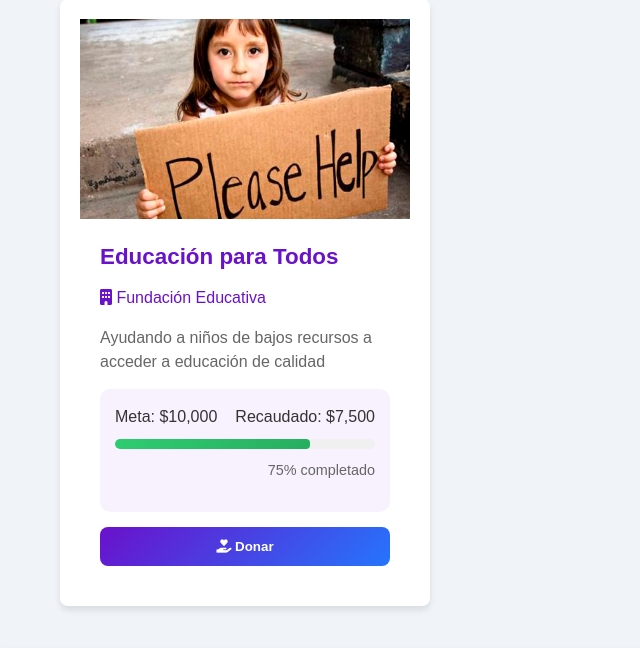
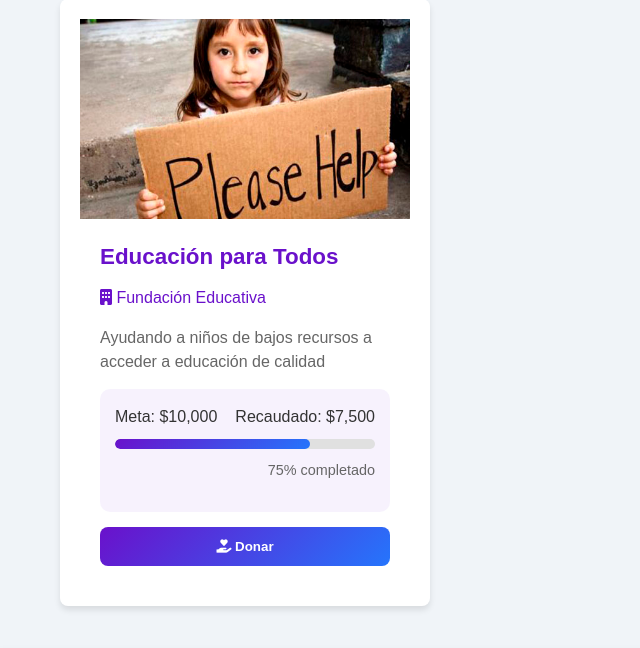
Before and after one commit to Curcolor/CONEXION_SOLIDARIA, a Flask app: page /proyectos in a window 1280 px wide. Shown: the part 366-1014 px from the top of the page, without its empty margins (0-640 px from the left). Run offline with Flask 3, Linux system fonts and the light colour scheme; data comes from the database, SQL or seed files in the repository.

Commit message:
Update project card styles in CSS for improved visual consistency
- Changed the background color of the progress bar from #f0f0f0 to #e0e0e0.
- Updated the progress bar's margin to use margin-bottom instead of margin for better spacing.
- Modified the progress background to use a CSS variable for consistency and updated the transition duration and easing for smoother animations.

```diff
--- a/src/static/styles/css/proyectos.css
+++ b/src/static/styles/css/proyectos.css
@@ -26,17 +26,18 @@
 }
 
 .project-card .progress-bar {
-    background-color: #f0f0f0;
+    background-color: #e0e0e0;
     border-radius: 10px;
     height: 10px;
-    overflow: hidden;
-    margin: 10px 0;
+    margin-bottom: 10px;
 }
 
 .project-card .progress {
-    background: linear-gradient(135deg, #2ecc71, #27ae60);
+    background-color: var(--secondary-color);
+    border-radius: 10px;
     height: 100%;
-    transition: width 0.3s ease;
+    width: 0;
+    transition: width 0.5s ease-in-out;
 }
 
 .filter-container {
```
